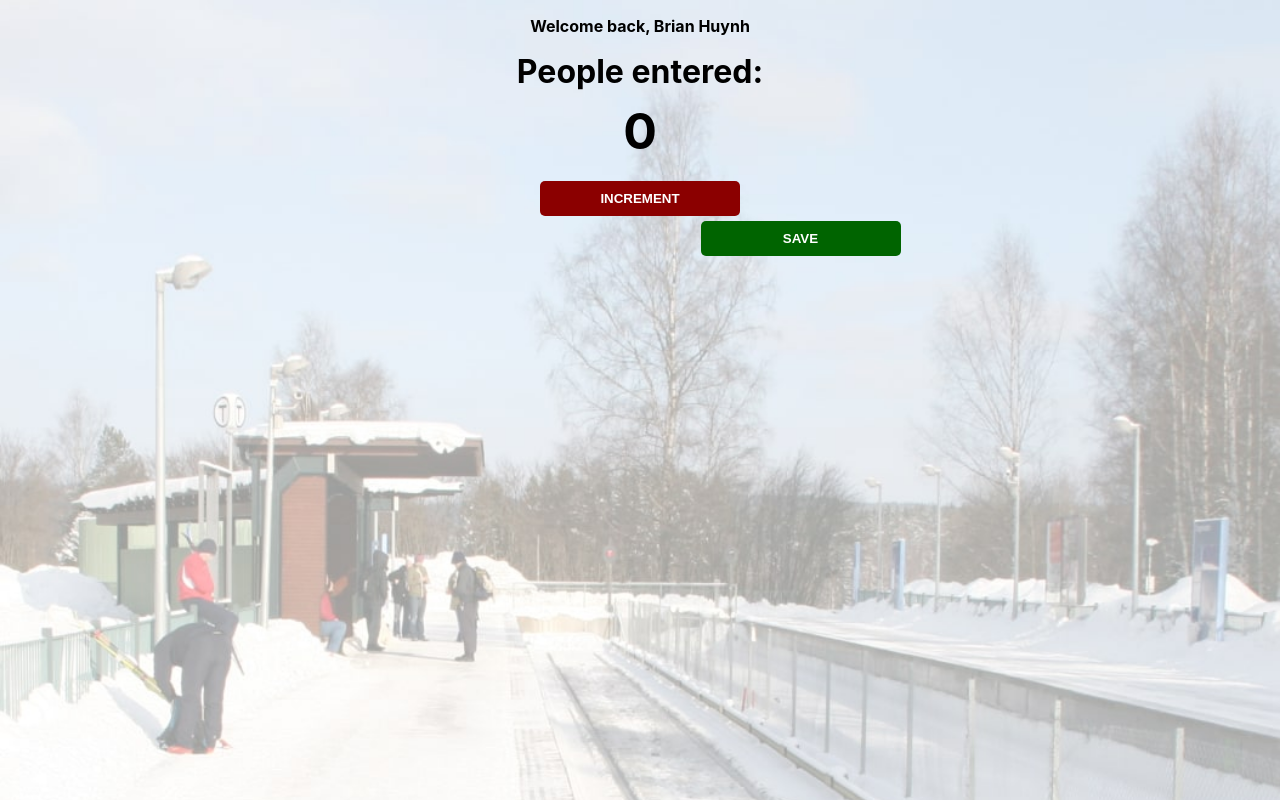
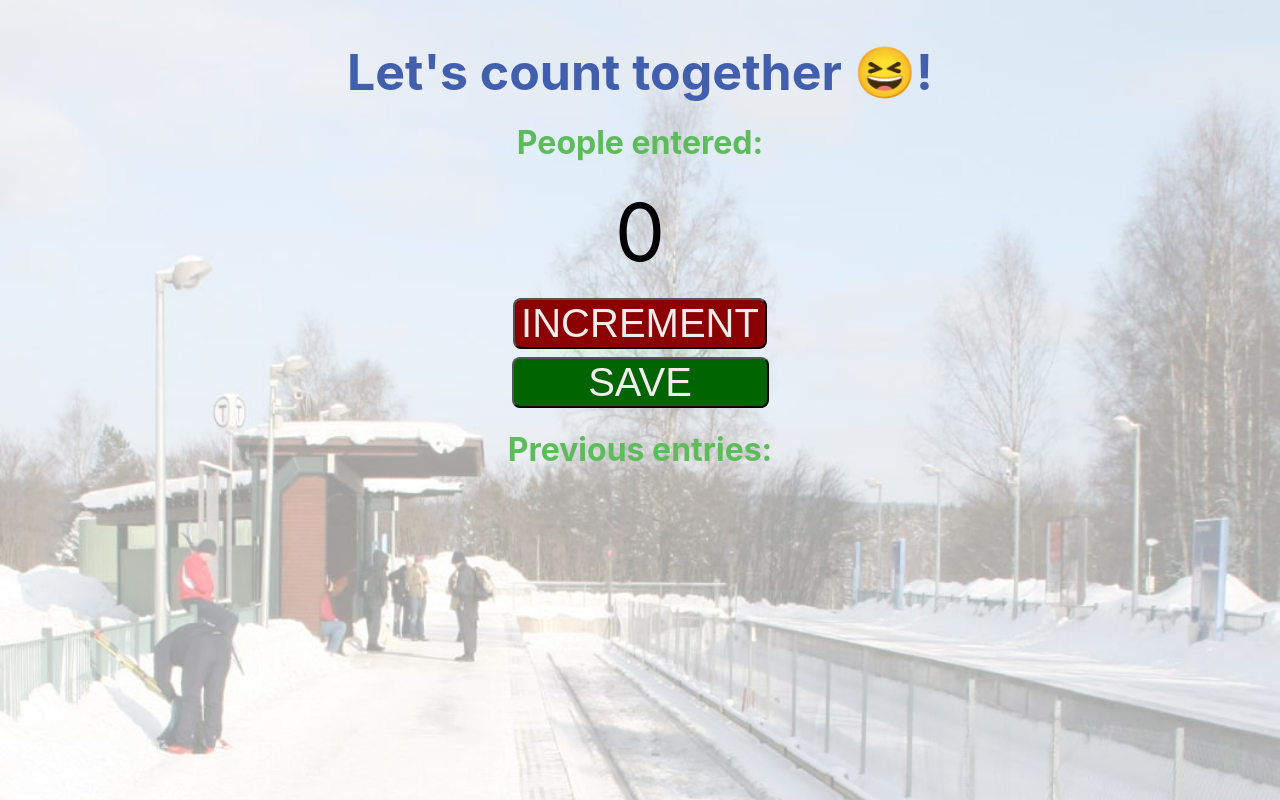
Before and after one commit to brianhuynh2021/HTML-CSS-Javascript, a plain HTML site: page Passenger_counter_app/index.html in a window 1280 px wide. Drawn offline with Linux system fonts and the light colour scheme.

Commit message:
completed passenger count app

```diff
--- a/Passenger_counter_app/index.html
+++ b/Passenger_counter_app/index.html
@@ -1,14 +1,19 @@
 <!DOCTYPE html>
-<html>
+<html lang="en">
     <head>
+        <meta charset="utf-8">
+        <title>Home Page</title>
         <link rel="stylesheet" href="style.css">
     </head>
     <body>
-        <p id="welcome-el">welcome-el ok</p>
-        <h1>People entered:</h1>
-        <h2 id="count-el">0</h2>
-        <button id="increment-btn" onclick="increment()">INCREMENT</button>
-        <button id="save-btn" onclick="save()">SAVE</button>
-        <script src="script.js" ></script>
+        <div class="main-content">
+            <h2>Let's count together 😆! </h2>
+            <h1>People entered:</h1>
+            <p id="count-el">0</p>
+            <button id='incre-btn' onclick="increment()">INCREMENT</button>
+            <button id='save-btn' onclick="save()">SAVE</button>
+            <h1 id="pre-entry">Previous entries: </h1>
+        </div>
+        <script src="script.js"></script>
     </body>
 </html>
--- a/Passenger_counter_app/script.js
+++ b/Passenger_counter_app/script.js
@@ -1,92 +1,16 @@
-// //document.getElementById("count-el").innerText = 5;
-// let firstBatch = 5;
-// let secondBatch = 7;
-// let count = firstBatch + secondBatch;
-// count = 8;
-// console.log(count);
-
-
-// let myAge = 32;
-// let humanDogRatio = 7;
-// let myDogAge = myAge * humanDogRatio;
-// console.log(myDogAge);
-
-// function increment () {
-//     console.log("The button was clicked");
-// }
-
-// function countdown() {
-//     console.log(5);
-//     console.log(4);
-//     console.log(3);
-//     console.log(2);
-//     console.log(1);
-
-// }
-
-// countdown();
-
-// function myLogger() {
-//     console.log(42);
-// }
-
-// myLogger();
-
-// let lap1 = 34;
-// let lap2 = 33;
-// let lap3 = 36;
-
-// // create a function that logs out the sum of all the lap times
-
-// function logLapTime() {
-//     console.log(lap1 + lap2 + lap3);
-// }
-
-// logLapTime();
-
-// let lapsCompleted = 0;
-
-// // Create a function that increments the lapsCompleted variable with one
-// // Run it three times
-
-// function incrementLap() {
-//     lapsCompleted += 1;
-// }
-
-// console.log(lapsCompleted)
-
+let count = 0
 let countEl = document.getElementById("count-el");
-let count = 0;
+let saveEl = document.getElementById("pre-entry");
 
 function increment() {
+    count += 1;
 
-    count += 1;
-    countEl.innerText = count;
-    console.log(count);
+    countEl.textContent = count;
 }
 
-// Create a function, save(), which logs out the count when it's called
 function save(){
-    console.log(count)
+    let countStr = count + " - ";
+    saveEl.textContent += countStr
+    count = 0;
+    countEl.innerText = 0;
 }
-
-
-// let name = "Brian Huynh"
-// let greeting =  "Hi, my name is "
-
-// let myGreeting = greeting + name;
-
-// console.log(myGreeting);
-
-// let point = 4;
-// let bonusPoint = "10";
-// let totalPoint = point + bonusPoint;
-// console.log(totalPoint);
-
-// console.log(4 + 5);
-// console.log(4+ "5");
-
-let welcomeEl = document.getElementById("welcome-el");
-let name = "Brian Huynh";
-let greeting = "Welcome back, "
-welcomeEl.innerText = greeting + name;
--- a/Passenger_counter_app/style.css
+++ b/Passenger_counter_app/style.css
@@ -2,41 +2,49 @@ body {
     background-image: url("station.jpg");
     background-size: cover;
     font-family: -apple-system, BlinkMacSystemFont, 'Segoe UI', Roboto, Oxygen, Ubuntu, Cantarell, 'Open Sans', 'Helvetica Neue', sans-serif;
-    font-weight: bold;
+    background-color: lightgray;
+    justify-content: center;
+    align-items: center;
+}
+
+.main-content {
     text-align: center;
 }
 
-h1 {
-    margin-top: 10px;
-    margin-bottom: 10px;
+
+
+#count-el {
+    font-size: 60pt;
+    margin-top: 8px;
+    margin-bottom: 18px;
 }
 
 h2 {
     font-size: 50px;
-    margin-top: 0;
     margin-bottom: 20px;
+    color: rgb(66, 95, 173);
 }
 
-button {
-    border: none;
-    padding-top: 10px;
-    padding-bottom: 10px;
-    color: white;
-    font-weight: bold;
-    width: 200px;
-    margin-bottom: 5px;
-    border-radius: 5px;
+h1 {
+    color:rgb(94, 187, 92);
 }
 
-#increment-btn {
-    background: darkred;
+#incre-btn {
+    background-color: darkred;
+    color: rgb(242, 236, 236);
+    font-size: 40px;
+    border-radius: 8px;
 }
 
 #save-btn {
-    background: darkgreen;
     display: block;
     text-align: center;
-    margin-left: 692.5px;
+    background-color: darkgreen;
+    color: rgb(242, 236, 236);
+    font-size: 40px;
+    border-radius: 8px;
+    margin:auto;
+    margin-top: 8px;
+    width: 257px;
+    margin-bottom: 10px
 }
-
-/* I wanna save-btn in center*/
```
